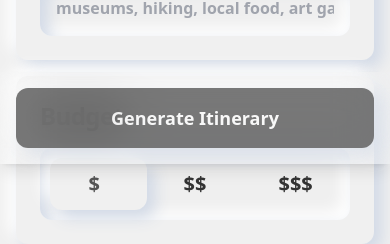
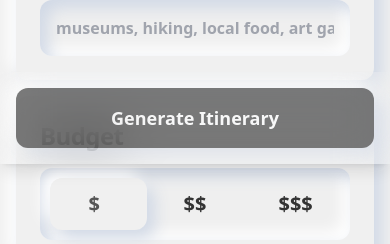
Before and after one commit to sagar-datta/travel-itinerary-ai, a Next.js app: page / in a window 390 px wide. Both pictures are taken after a click on the button "Start Planning". Shown: the part 680-924 px from the top of the page. Built offline with nearby package versions, Linux system fonts and the light colour scheme; no server answers.

Commit message:
refactor TravelForm and Header components for improved layout and responsiveness

```diff
--- a/src/app/components/features/travel-form/TravelForm.tsx
+++ b/src/app/components/features/travel-form/TravelForm.tsx
@@ -116,7 +116,7 @@ export function TravelForm({ isStarted, onGenerate }: TravelFormProps) {
     <TransitionContainer
       show={isStarted}
       type="fade"
-      className={`w-full ${layout.maxWidth.lg} ${layout.container.centered} px-4 md:px-6 lg:px-8 pt-0 md:pt-6 lg:pt-8 pb-4 md:pb-6 lg:pb-8 z-10`}
+      className={`w-full ${layout.maxWidth.lg} ${layout.container.centered} px-4 md:px-6 lg:px-8 pt-20 md:pt-6 lg:pt-8 pb-4 md:pb-6 lg:pb-8 z-10`}
     >
       <form
         onSubmit={handleSubmit(onSubmit)}
@@ -207,7 +207,7 @@ export function TravelForm({ isStarted, onGenerate }: TravelFormProps) {
         </div>
 
         {/* Mobile button */}
-        <div className="block md:hidden fixed left-0 right-0 bottom-0 px-4 py-4 backdrop-blur-xl bg-white/10 dark:bg-black/10 shadow-lg z-50">
+        <div className="block md:hidden fixed left-0 right-0 bottom-0 px-4 py-4 backdrop-blur-xl bg-background/10 dark:bg-dark-base/10 shadow-lg z-50">
           <div className="flex justify-center">
             {generateButton}
           </div>
--- a/src/app/components/layout/Header.tsx
+++ b/src/app/components/layout/Header.tsx
@@ -13,7 +13,8 @@ interface HeaderProps {
 
 export function Header({ isStarted, onTitleClick }: HeaderProps) {
   return (
-    <header className="relative z-10 px-4 pt-4 pb-2 md:px-6 md:py-4">
+    <header className="fixed md:relative top-0 left-0 right-0 z-50 backdrop-blur-xl md:backdrop-blur-none bg-background/10 dark:bg-dark-base/10 md:bg-transparent md:shadow-none">
+      <div className="px-4 pt-4 pb-2 md:px-6 md:py-4">
         <div className="mx-auto max-w-7xl h-full">
           {/* Container for smaller screens - centered title with absolute positioned toggle */}
           <div className="lg:hidden relative flex justify-center items-center">
@@ -65,6 +66,7 @@ export function Header({ isStarted, onTitleClick }: HeaderProps) {
             </div>
           </div>
         </div>
+      </div>
     </header>
   );
 }
```
Lines whose indentation alone changed are shown as unchanged.
